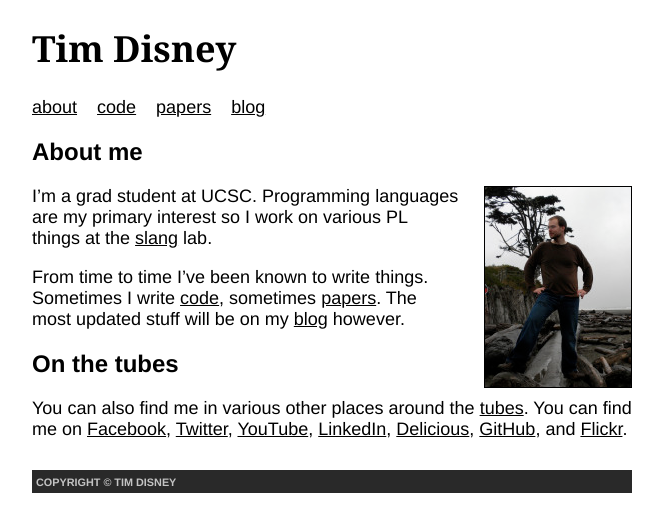
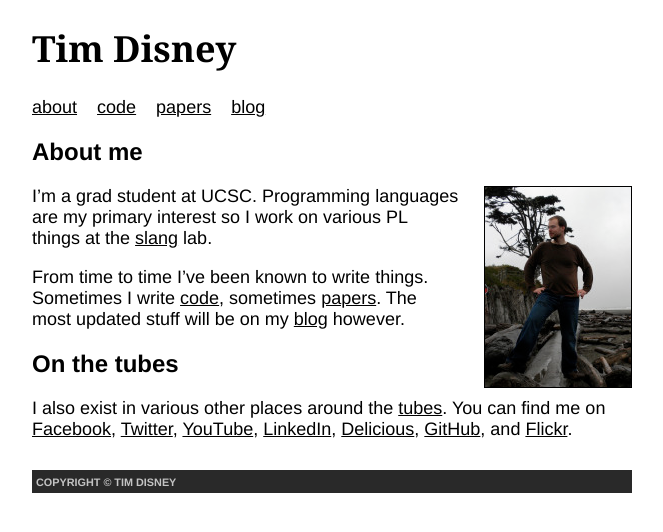
Before and after one commit to disnet/disnet.github.com, a Jekyll site: the page built from index.markdown, in a window 1280 px wide. Shown: the top 532 px of the page, without its empty margins (308-971 px from the left). Built offline with Jekyll 4.4.1, drawn with Linux system fonts in a browser that asks for light colours; comment, search, counter and statistics services are not loaded.

Commit message:
editing some wording

```diff
--- a/index.markdown
+++ b/index.markdown
@@ -17,7 +17,7 @@ The most updated stuff will be on my [blog](blog/) however.
 On the tubes
 ------------
 
-You can also find me in various other places around the
+I also exist in various other places around the
 [tubes](http://www.youtube.com/watch?v=f99PcP0aFNE). You can
 find me on
 [Facebook](http://www.facebook.com/disnet),
```
